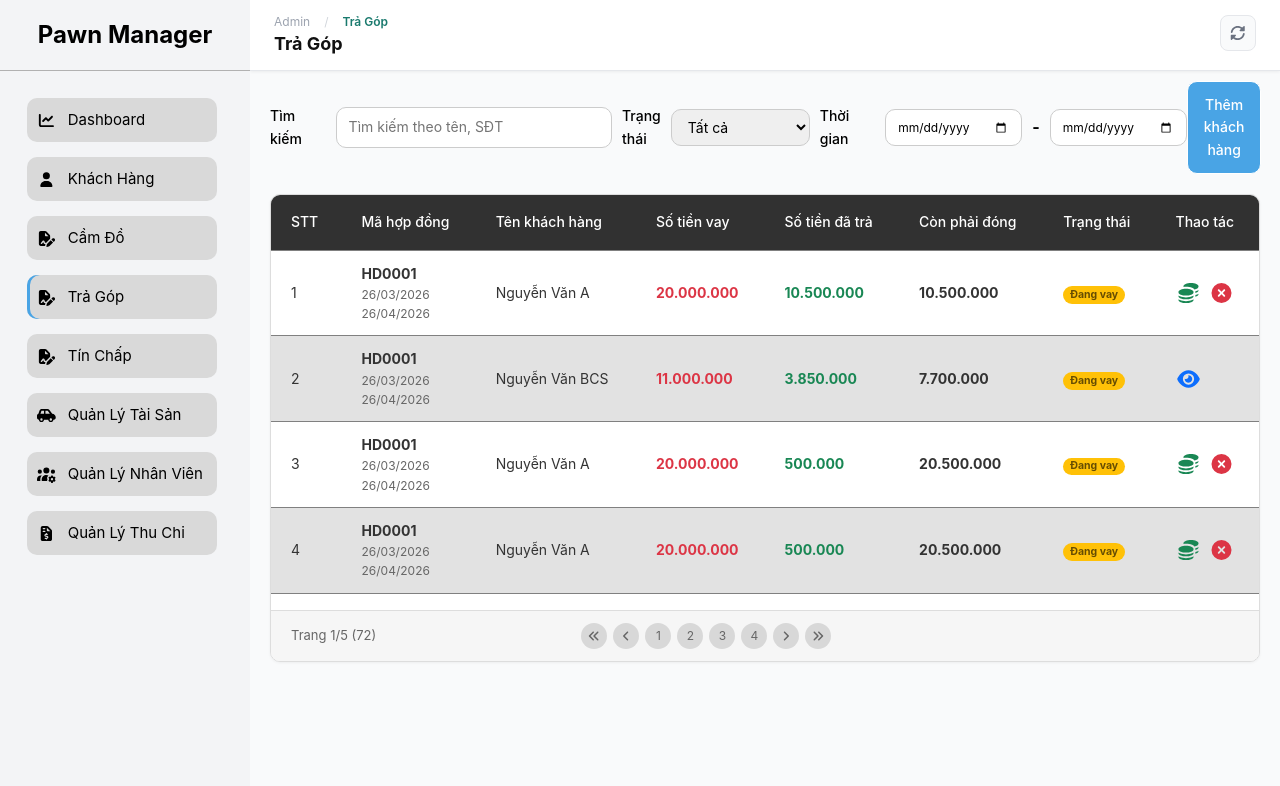
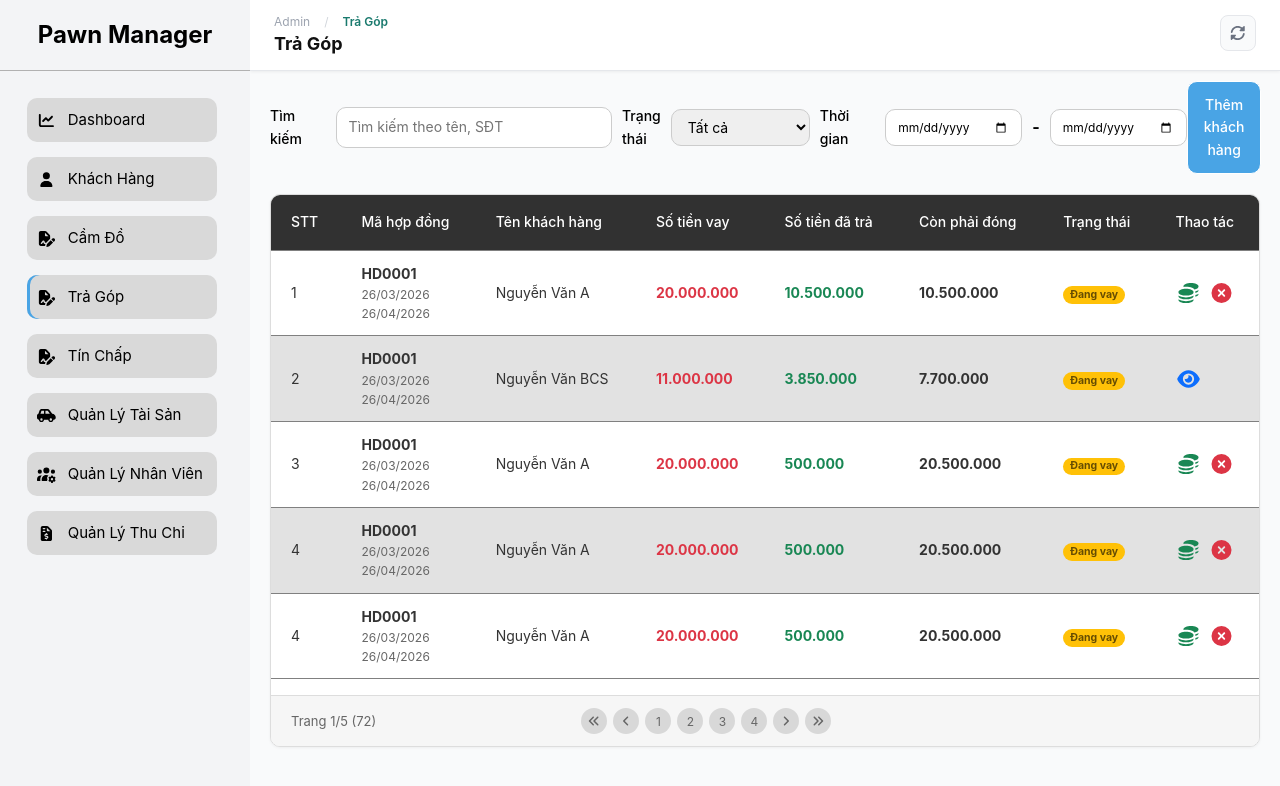
Before and after one commit to Nguyen-Hai-Ha/PawnManager, a Vue app: page /admin/repayments in a window 1280 px wide. Shown: the top 786 px of the page. Built offline with nearby package versions, Linux system fonts and the light colour scheme.

Commit message:
fix trả góp

```diff
--- a/src/views/admin/RepaymentView.vue
+++ b/src/views/admin/RepaymentView.vue
@@ -134,6 +134,29 @@
                                 </div>
                             </td>
                         </tr>
+                        <tr>
+                            <td>4</td>
+                            <td>
+                                <span class="fw-bold">HD0001</span>
+                                <p>26/03/2026</p>
+                                <p>26/04/2026</p>
+                            </td>
+                            <td>Nguyễn Văn A</td>
+                            <td><span class="text-danger fw-bold">20.000.000</span></td>
+                            <td><span class="text-success fw-bold">500.000</span></td>
+                            <td><span class="text fw-bold">20.500.000</span></td>
+                            <td><span class="badge rounded-pill bg-warning text-warning-emphasis">Đang vay</span>
+                            </td>
+                            <td>
+                                <div class="action-cell">
+                                    <button class="btn-action text-success" data-tooltip="Đóng lãi">
+                                        <font-awesome-icon icon="coins" />
+                                    </button>
+                                    <button class="btn-action text-danger" data-tooltip="Xóa"><font-awesome-icon
+                                            icon="circle-xmark" /></button>
+                                </div>
+                            </td>
+                        </tr>
                     </tbody>
                 </table>
             </div>
```
